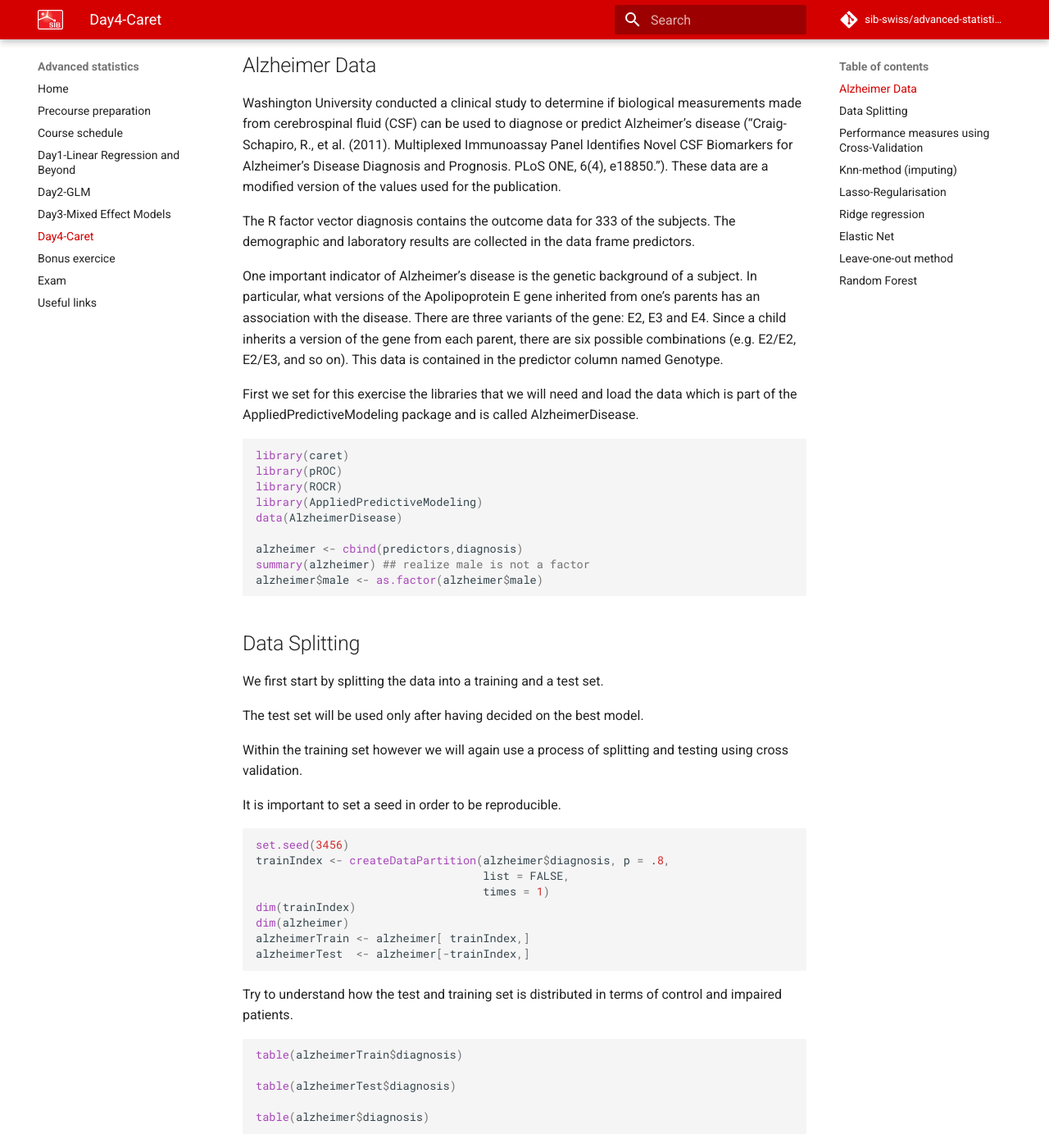
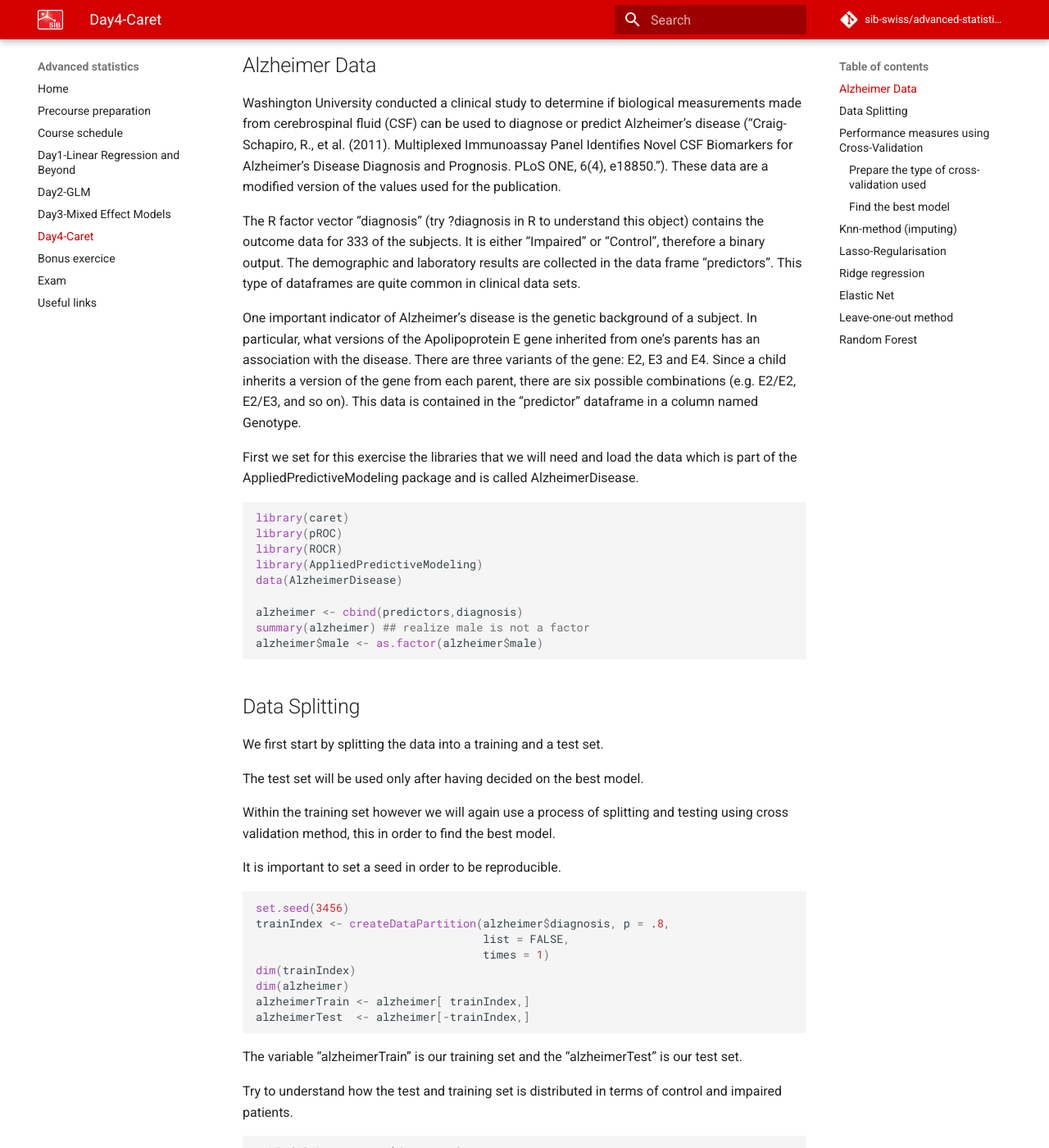
Before and after one commit to sib-swiss/advanced-statistics, an MkDocs documentation site: the page built from docs/day4_new.md, in a window 1280 px wide and 1400 px high, scrolled down 601 px. Shown: the whole window at 82% size. Built offline with MkDocs 1.6.1 and Material for MkDocs 9.7.7, drawn with Linux system fonts in a browser that asks for light colours; comment, search, counter and statistics services are not loaded; some of the changed text lies outside the part shown.

Commit message:
version2026

````diff
--- a/docs/day4_new.md
+++ b/docs/day4_new.md
@@ -21,9 +21,9 @@
 
 Washington University conducted a clinical study to determine if biological measurements made from cerebrospinal fluid (CSF) can be used to diagnose or predict Alzheimer's disease ("Craig-Schapiro, R., et al. (2011). Multiplexed Immunoassay Panel Identifies Novel CSF Biomarkers for Alzheimer's Disease Diagnosis and Prognosis. PLoS ONE, 6(4), e18850."). These data are a modified version of the values used for the publication.
 
-The R factor vector diagnosis contains the outcome data for 333 of the subjects. The demographic and laboratory results are collected in the data frame predictors.
+The R factor vector "diagnosis" (try ?diagnosis in R to understand this object) contains the outcome data for 333 of the subjects. It is either "Impaired" or "Control", therefore a binary output. The demographic and laboratory results are collected in the data frame "predictors". This type of dataframes are quite common in clinical data sets.
 
-One important indicator of Alzheimer's disease is the genetic background of a subject. In particular, what versions of the Apolipoprotein E gene inherited from one's parents has an association with the disease. There are three variants of the gene: E2, E3 and E4. Since a child inherits a version of the gene from each parent, there are six possible combinations (e.g. E2/E2, E2/E3, and so on). This data is contained in the predictor column named Genotype.
+One important indicator of Alzheimer's disease is the genetic background of a subject. In particular, what versions of the Apolipoprotein E gene inherited from one's parents has an association with the disease. There are three variants of the gene: E2, E3 and E4. Since a child inherits a version of the gene from each parent, there are six possible combinations (e.g. E2/E2, E2/E3, and so on). This data is contained in the "predictor" dataframe in a column named Genotype.
 
 
 First we set for this exercise the libraries that we will need and load the data which is part of the AppliedPredictiveModeling package and is called AlzheimerDisease.
@@ -46,7 +46,7 @@
 
 The test set will be used only after having decided on the best model.
 
-Within the training set however we will again use a process of splitting and testing using cross validation.
+Within the training set however we will again use a process of splitting and testing using cross validation method, this in order to find the best model.
 
 It is important to set a seed in order to be reproducible.
 
@@ -61,6 +61,8 @@
 alzheimerTest  <- alzheimer[-trainIndex,]
 ```
 
+The variable "alzheimerTrain" is our training set and the "alzheimerTest" is our test set.
+
 Try to understand how the test and training set is distributed in terms of control and impaired patients.
 
 ```r
@@ -73,13 +75,16 @@
 
 In some cases there is an important qualitative factor in the data that should be considered during (re)sampling. For example:
 
-in clinical trials, there may be hospital-to-hospital differences
-with longitudinal or repeated measures data, subjects (or general independent experimental unit) may have multiple rows in the data set, etc.
-There may be an interest in making sure that these groups are not contained in the training and testing set since this may bias the test set performance to be more optimistic. Also, when one or more specific groups are held out, the resampling might capture the “ruggedness” of the model. In the example where clinical data is recorded over multiple sites, the resampling performance estimates partly measure how extensible the model is across sites.
+* in clinical trials, there may be hospital-to-hospital differences, gender difference, age category differences.
+* with longitudinal or repeated measures data, subjects (or general independent experimental unit) may have multiple rows in the data set, etc.
+
+There may be an interest in making sure that these groups are not contained only in the training or only in the testing set since this may bias the test set performance to be more optimistic. Also, when one or more specific groups are held out, the resampling might capture the “ruggedness” of the model. In the example where clinical data is recorded over multiple sites, the resampling performance estimates how extensible the model is across sites.
 
 
 
 ## Performance measures using Cross-Validation
+
+### Prepare the type of cross-validation used
 
 We start by choosing the parameters of the trainControl function in order to do cross-Validation (CV). For that we need to choose the number of folds of the cross-validation.
 
@@ -148,8 +153,9 @@
 
 
 
-The trainControl function is the function that can do it all, from bayesian Models to GAMs, but also regularizations amongst others. Have a look at the help in the caret tutorial book! We will see some other trainControl functions and methods later, such as regularization for example, which will be explained in a later exercise.
+The trainControl function is the function that can do it all, from bayesian Models to GAMs, but also regularizations amongst others. Have a look at the help in the caret tutorial book! We will see some other trainControl functions and methods, such as regularization for example, which will be explained in a later exercise.
 
+### Find the best model
 
 Now, to find the best model according to the chosen method with the trainControl, we use the "train" function from the caret package.
 We need to provide the predictor and outcome data objects, as well as the method used. As we want to fit the binomial data and look at the performance, we need to use the option family=binomial(link="logit") and the method glm. We can use the first column as a predictor for this exercise.
````
